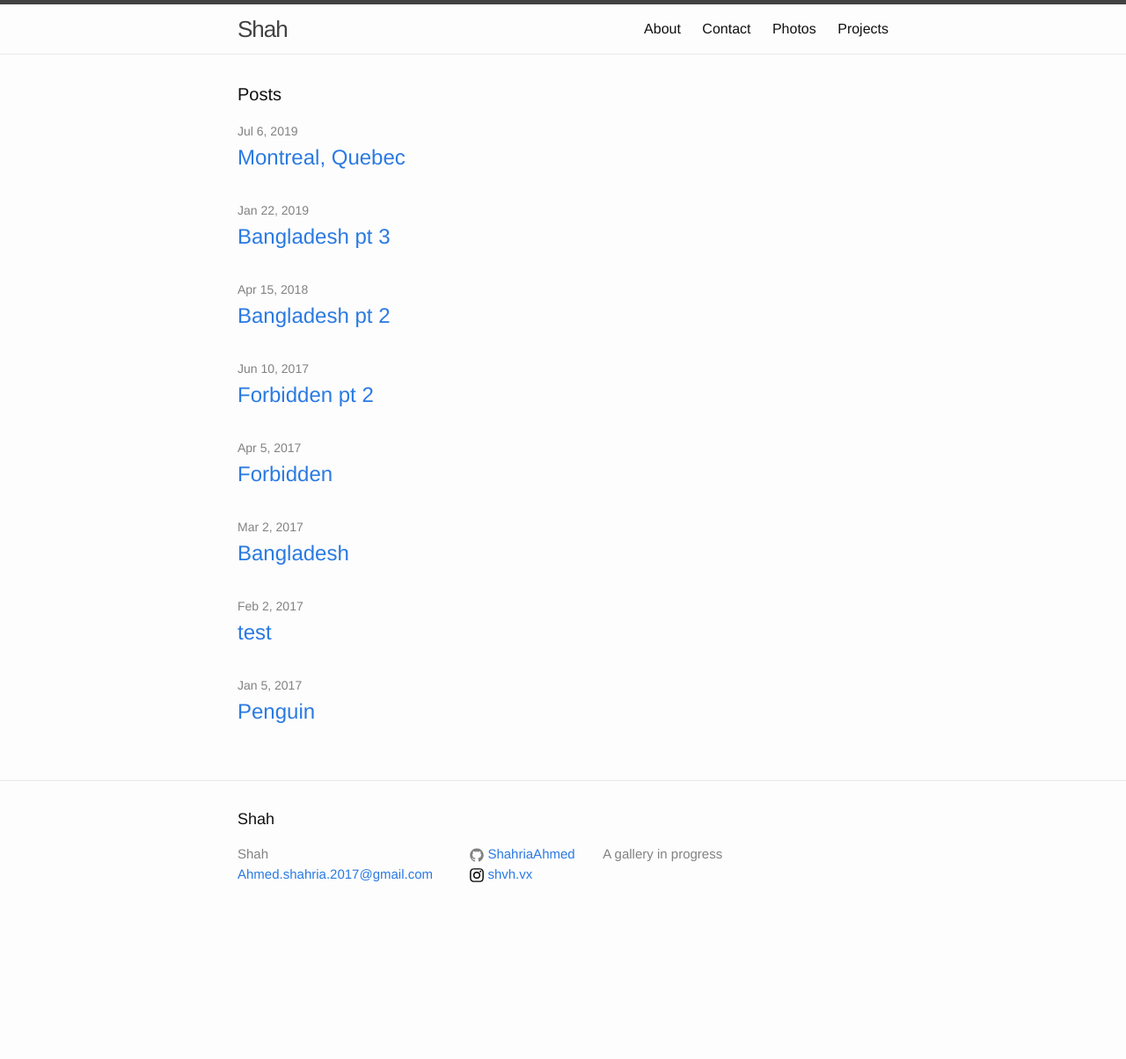
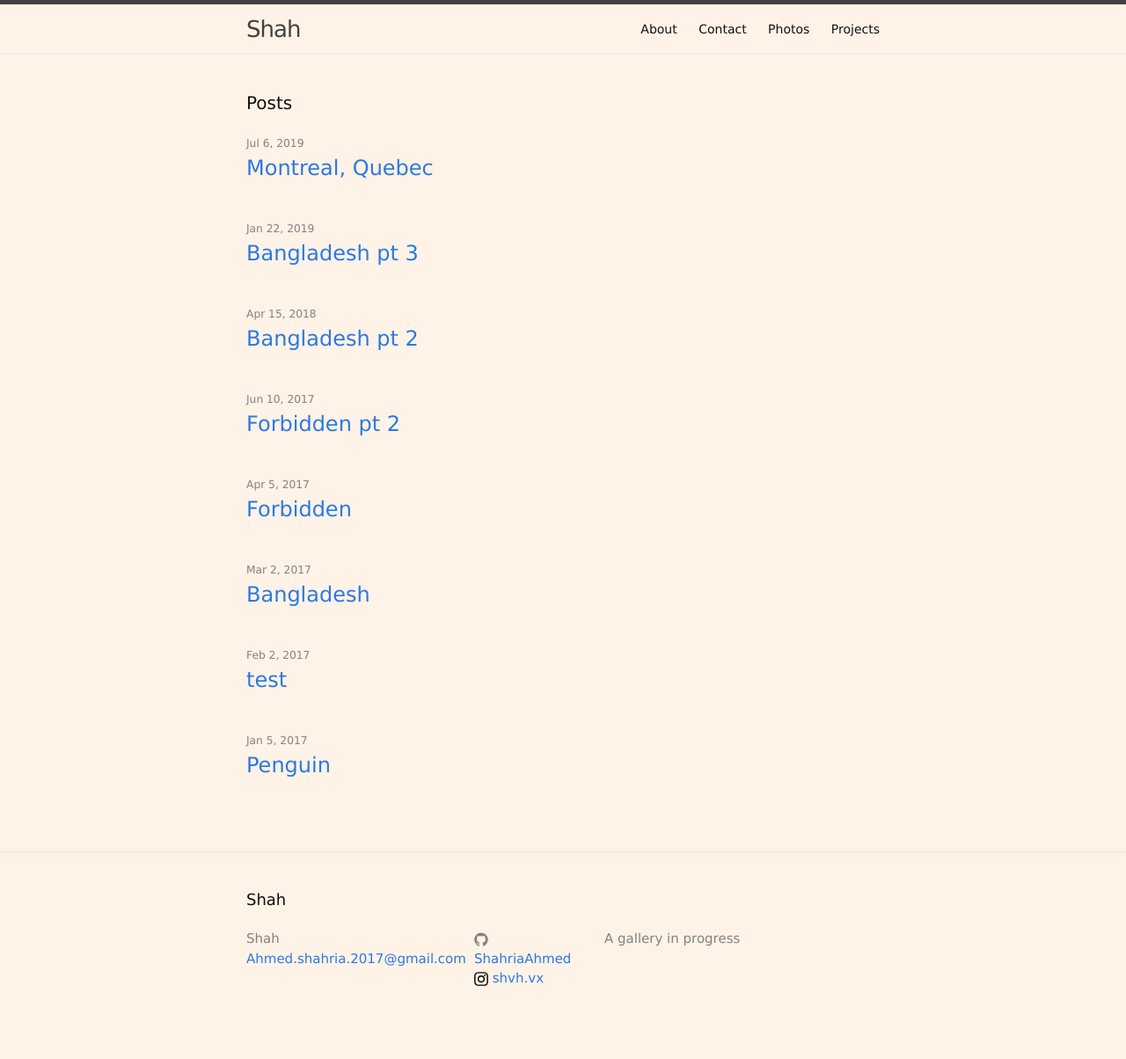
Before and after one commit to ShahriaAhmed/ShahriaAhmed.github.io, a Jekyll site: the page built from index.html, in a window 1280 px wide. Shown: the whole page at 88% size. Built offline with Jekyll 4.4.1, drawn with Linux system fonts in a browser that asks for light colours; before the commit the page ends 1065 px from its top, so only the background shows below that.

Commit message:
Update main.scss

```diff
--- a/css/main.scss
+++ b/css/main.scss
@@ -6,16 +6,16 @@
 
 
 // Our variables
-$base-font-family: "Helvetica Neue", Helvetica, Arial, sans-serif;
-$base-font-size:   16px;
-$base-font-weight: 400;
+$base-font-family: "Geneva", Geneva, Arial, sans-serif;
+$base-font-size:   14px;
+$base-font-weight: 300;
 $small-font-size:  $base-font-size * 0.875;
 $base-line-height: 1.5;
 
-$spacing-unit:     30px;
+$spacing-unit:     40px;
 
 $text-color:       #111;
-$background-color: #fdfdfd;
+$background-color: #FFF2E6;
 $brand-color:      #2a7ae2;
 
 $grey-color:       #828282;
```
